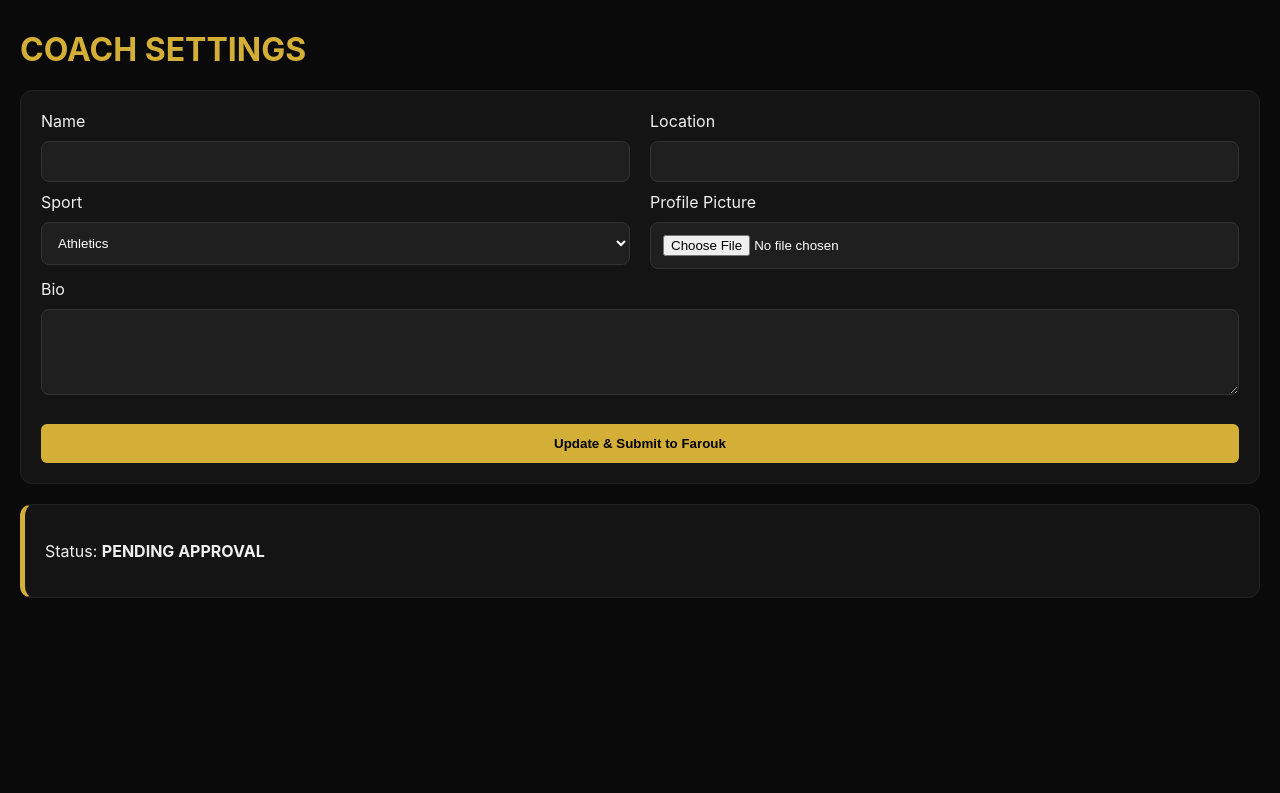
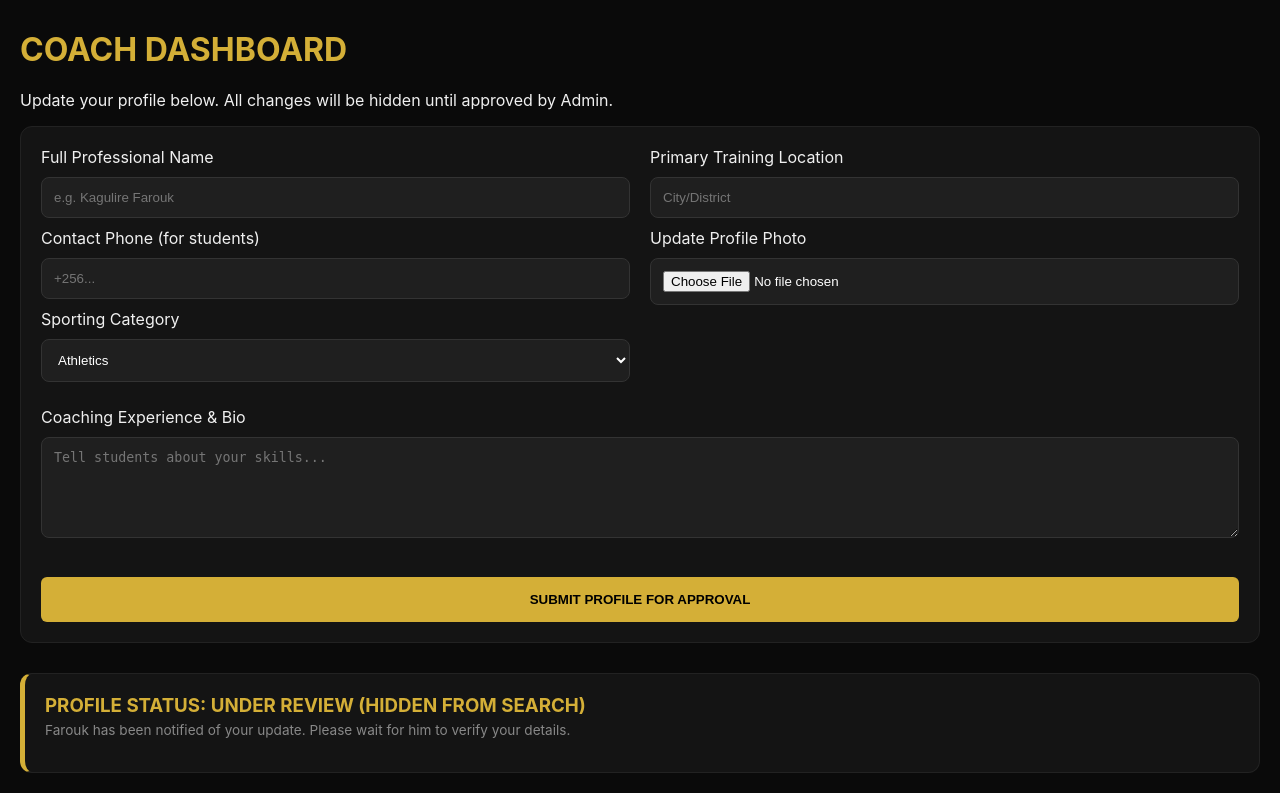
Before and after one commit to FAR-ANALYST/CMS, a Flask app: page /coach in a window 1280 px wide. Shown: the part 60-853 px from the top of the page. Before the commit the page ends 658 px from the top, so only its background shows below. Run offline with Flask 3, Linux system fonts and the light colour scheme; the visitor is signed in with stand-in values (Sample User, id 1); data that the repository does not hold is empty.

Commit message:
Update coach.html

```diff
--- a/templates/coach.html
+++ b/templates/coach.html
@@ -1,35 +1,66 @@
 {% extends "base.html" %}
+{% block title %}My Profile — Get My Coach{% endblock %}
+
 {% block content %}
-<h1>Coach Settings</h1>
+<h1>Coach Dashboard</h1>
+<p>Update your profile below. All changes will be hidden until approved by Admin.</p>
 
 <section class="panel">
     <form method="POST" action="{{ url_for('coach_submit') }}" enctype="multipart/form-data">
         <div style="display: grid; grid-template-columns: 1fr 1fr; gap: 20px;">
             <div>
-                <label>Name</label>
-                <input name="full_name" value="{{ submissions[0]['full_name'] if submissions else '' }}" required>
-                <label>Sport</label>
+                <label>Full Professional Name</label>
+                <input name="full_name" value="{{ submissions[0]['full_name'] if submissions else '' }}" required placeholder="e.g. Kagulire Farouk">
+
+                <label>Contact Phone (for students)</label>
+                <input name="phone" value="{{ submissions[0]['phone'] if submissions else '' }}" placeholder="+256...">
+
+                <label>Sporting Category</label>
                 <select name="category">
                     {% for s in SPORTS %}
                     <option value="{{ s }}" {% if submissions and submissions[0]['category'] == s %}selected{% endif %}>{{ s }}</option>
                     {% endfor %}
                 </select>
             </div>
+
             <div>
-                <label>Location</label>
-                <input name="location" value="{{ submissions[0]['location'] if submissions else '' }}">
-                <label>Profile Picture</label>
+                <label>Primary Training Location</label>
+                <input name="location" value="{{ submissions[0]['location'] if submissions else '' }}" placeholder="City/District">
+
+                <label>Update Profile Photo</label>
                 <input type="file" name="image" accept="image/*">
                 <input type="hidden" name="existing_image" value="{{ submissions[0]['image_url'] if submissions else '' }}">
+
+                {% if submissions and submissions[0]['image_url'] %}
+                <div style="margin-top: 10px;">
+                    <span style="font-size: 0.8rem; color: var(--gold);">Active Image:</span><br>
+                    <img src="{{ submissions[0]['image_url'] }}" class="avatar" style="width: 70px; height: 70px; margin-top: 5px; border: 1px solid #333;">
+                </div>
+                {% endif %}
             </div>
         </div>
-        <label>Bio</label>
-        <textarea name="bio" rows="4">{{ submissions[0]['bio'] if submissions else '' }}</textarea>
-        <button type="submit" class="btn-primary" style="width: 100%; margin-top: 15px;">Update & Submit to Farouk</button>
+
+        <label style="display:block; margin-top: 15px;">Coaching Experience & Bio</label>
+        <textarea name="bio" rows="5" placeholder="Tell students about your skills...">{{ submissions[0]['bio'] if submissions else '' }}</textarea>
+
+        <button type="submit" class="btn-primary" style="width: 100%; margin-top: 25px; padding: 15px;">SUBMIT PROFILE FOR APPROVAL</button>
     </form>
 </section>
 
-<div class="panel" style="margin-top: 20px; border-left: 5px solid {% if submissions and submissions[0]['is_verified'] == 1 %}#34d399{% else %}var(--gold){% endif %};">
-    <p>Status: <strong>{% if submissions and submissions[0]['is_verified'] == 1 %}LIVE{% else %}PENDING APPROVAL{% endif %}</strong></p>
+<div class="panel" style="margin-top: 30px; border-left: 5px solid {% if submissions and submissions[0]['is_verified'] == 1 %}#34d399{% else %}var(--gold){% endif %};">
+    <h3 style="margin:0;">Profile Status:
+        {% if submissions and submissions[0]['is_verified'] == 1 %}
+            <span style="color: #34d399;">LIVE (Visible to Students)</span>
+        {% else %}
+            <span style="color: var(--gold);">UNDER REVIEW (Hidden from Search)</span>
+        {% endif %}
+    </h3>
+    <p style="font-size: 0.85rem; color: #888; margin-top: 5px;">
+        {% if submissions and submissions[0]['is_verified'] == 1 %}
+            Students can now find and contact you. Any new updates will reset your status for re-approval.
+        {% else %}
+            Farouk has been notified of your update. Please wait for him to verify your details.
+        {% endif %}
+    </p>
 </div>
 {% endblock %}
```
